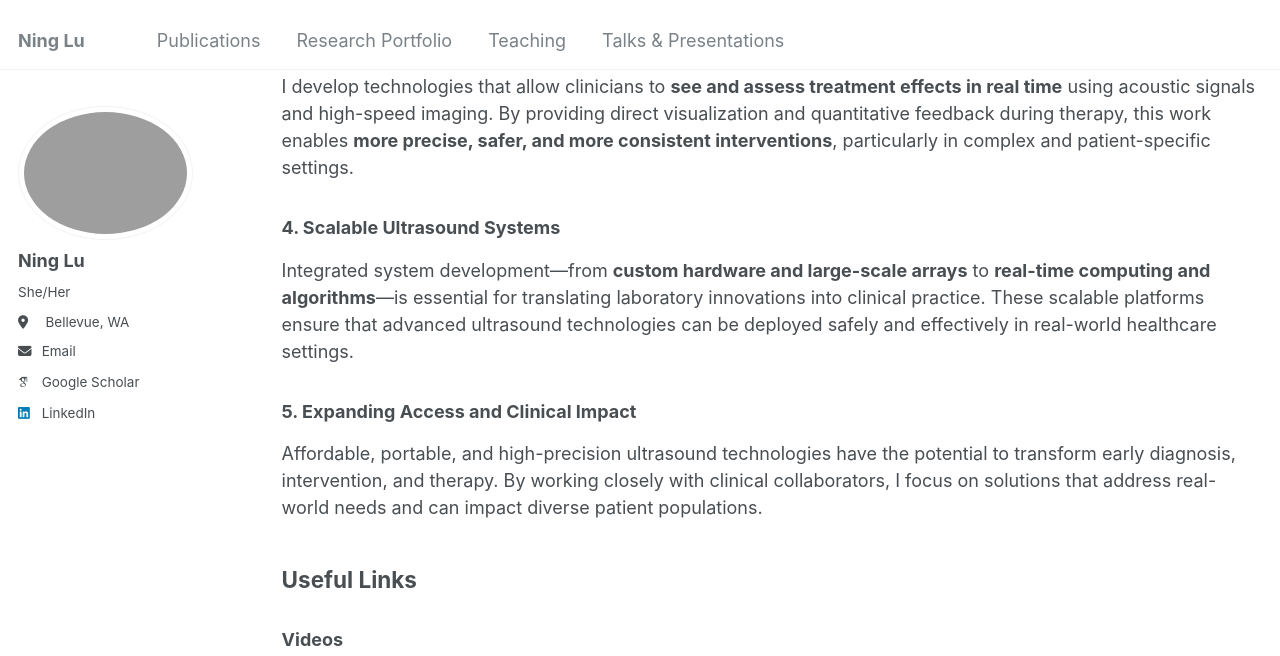
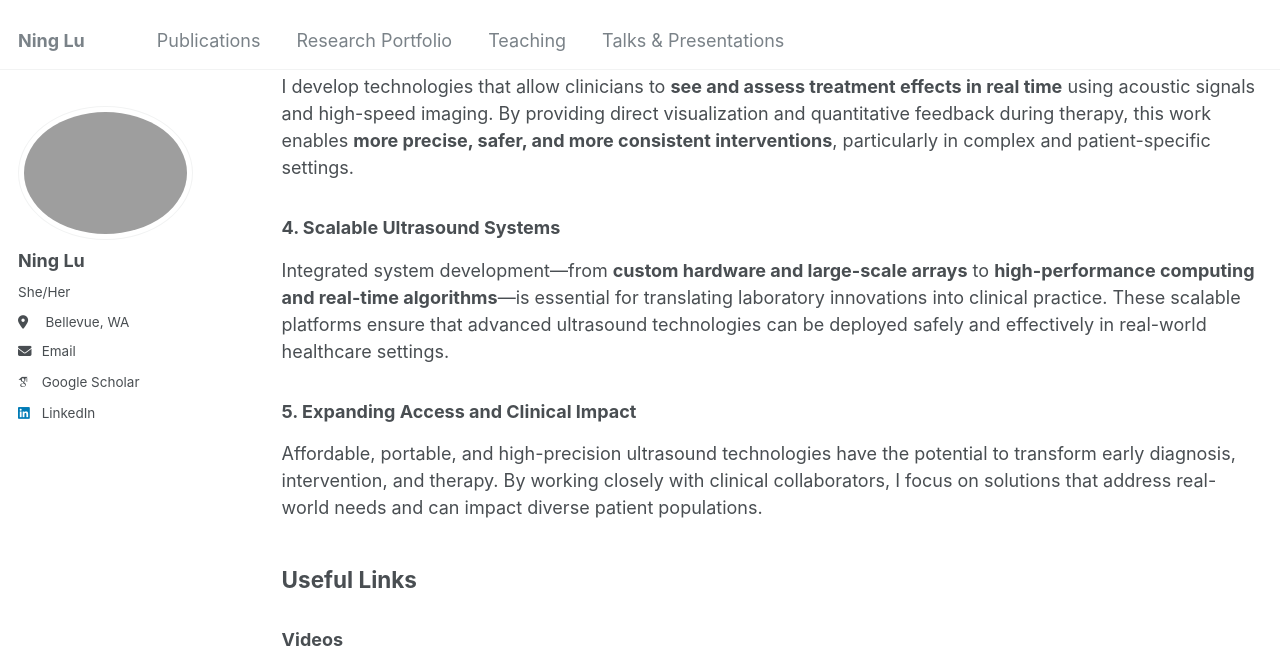
Before and after one commit to NingLu-Ultrasound/ninglu-ultrasound.github.io, a Jekyll site: the page built from _pages/portfolio.html, in a window 1280 px wide and 900 px high, scrolled down 828 px, cut to the strip 0-656 px from the top of the window. Built offline with Jekyll 4.4.1, drawn with Linux system fonts in a browser that asks for light colours; some web fonts are replaced.

Commit message:
Update portfolio.html

```diff
--- a/_pages/portfolio.html
+++ b/_pages/portfolio.html
@@ -38,7 +38,7 @@ author_profile: true
 
   <h3>4. Scalable Ultrasound Systems</h3>
   <p>
-    Integrated system development—from <strong>custom hardware and large-scale arrays</strong> to <strong>real-time computing and algorithms</strong>—is essential for translating laboratory innovations into clinical practice.
+    Integrated system development—from <strong>custom hardware and large-scale arrays</strong> to <strong>high-performance computing and real-time algorithms</strong>—is essential for translating laboratory innovations into clinical practice.
     These scalable platforms ensure that advanced ultrasound technologies can be deployed safely and effectively in real-world healthcare settings.
   </p>
 
```
